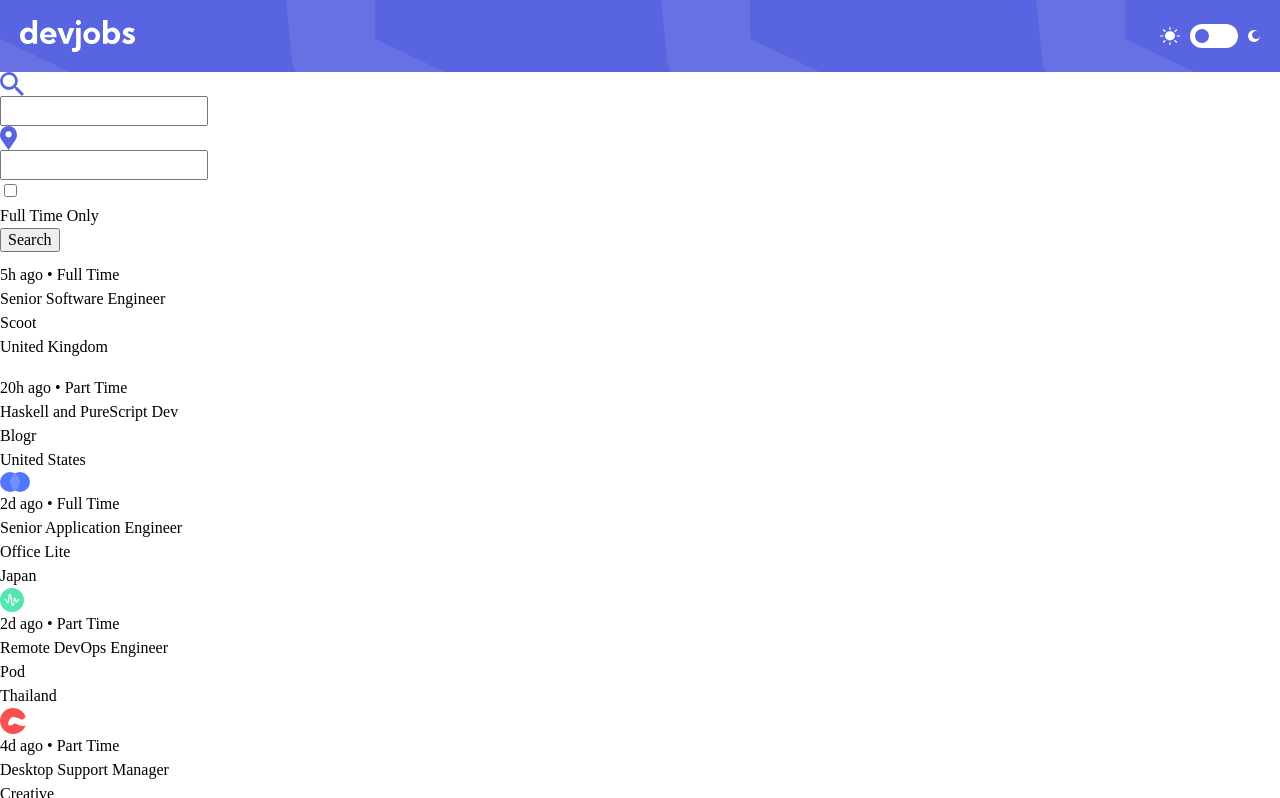
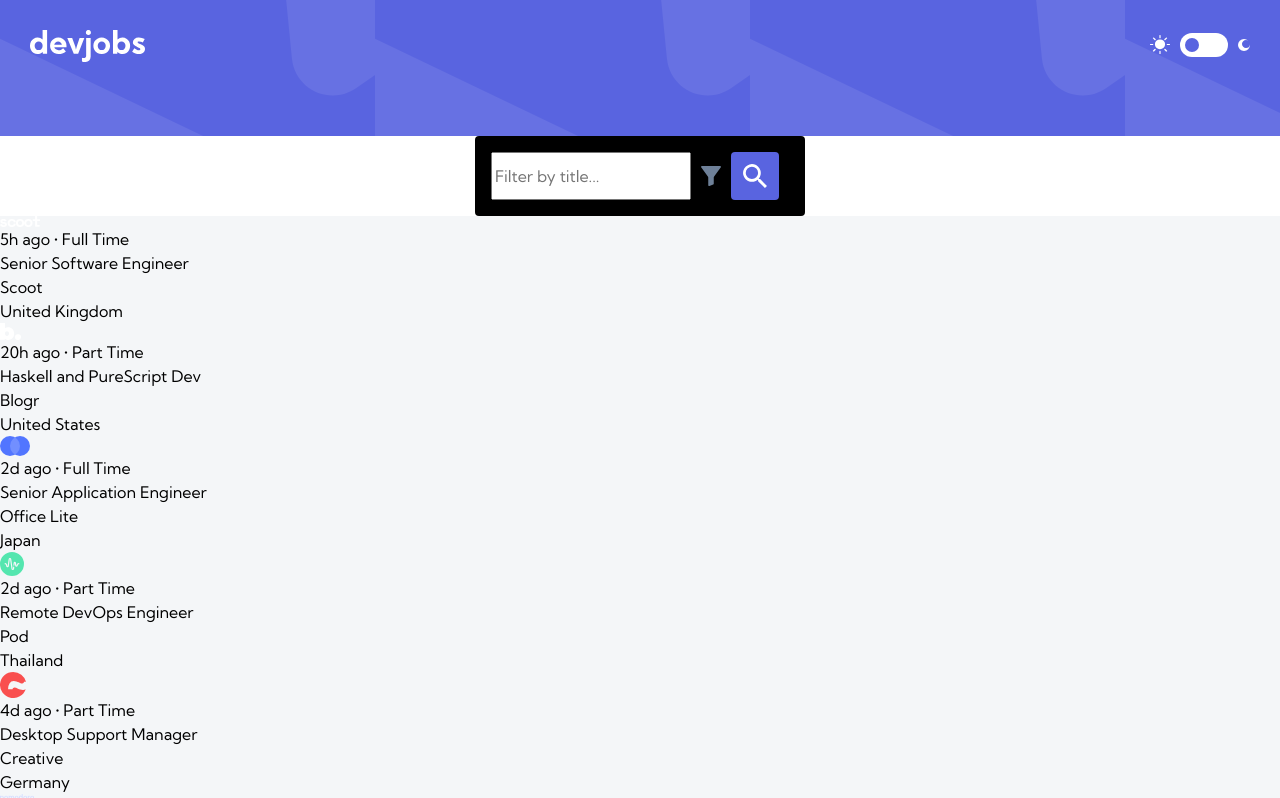
Before and after one commit to Totomir/ECF-Devjobs, a plain HTML site: page Home/index.html in a window 1280 px wide. Shown: the top 798 px of the page. Drawn offline with Linux system fonts and the light colour scheme.

Commit message:
Modification de l'architecture du dossier + modification de l'HTML de la search bar + début de mise en forme

```diff
--- a/Home/index.html
+++ b/Home/index.html
@@ -4,9 +4,9 @@
     <meta charset="UTF-8" />
     <meta http-equiv="X-UA-Compatible" content="IE=edge" />
     <meta name="viewport" content="width=device-width, initial-scale=1.0" />
-    <link rel="stylesheet" href="../Template_CSS/reset.css" />
-    <link rel="stylesheet" href="../Template_CSS/helpers.css" />
-    <link rel="stylesheet" href="style.css" />
+    <link rel="stylesheet" href="style/reset.css" />
+    <link rel="stylesheet" href="style/helpers.css" />
+    <link rel="stylesheet" href="style/style.css" />
     <title>ECF Front-End</title>
   </head>
   <body>
@@ -25,29 +25,12 @@
       </nav>
     </header>
     <section class="container">
-      <nav class="search-bar">
-        <div class="search-by-title">
-          <img
-            src="images/icon-search.svg"
-            alt="Search icon for search bar by title, companies, expertise..."
-          />
-          <input type="text" />
-        </div>
-        <div class="search-by-location">
-          <img
-            src="images/icon-location.svg"
-            alt="Location icon for search by location"
-          />
-          <input type="text" />
-        </div>
-        <div class="fulltime-option">
-          <input type="checkbox" />
-          <p>Full Time Only</p>
-        </div>
-        <div class="search-button">
-          <input type="submit" value="Search" />
-        </div>
-      </nav>
+      <form class="search-bar">
+        <!-- Rajouter label qui devra être caché (accessibilité) -->
+        <input type="text" placeholder="Filter by title..." />
+        <img src="images/mobile-filter-icon.svg" alt="Filter icon" />
+        <input class="search-button" type="submit" value="" />
+      </form>
       <main>
         <!-- Trouver un moyen de faciliter la création de contenue en automatisant les éléments récurrents -->
         <div class="job-card">
--- a/Home/style.css
+++ /dev/null
@@ -1,86 +0,0 @@
-/* kumbh-sans-regular - latin */
-@font-face {
-  font-family: "Kumbh Sans";
-  font-style: normal;
-  font-weight: 400;
-  src: url("../fonts/kumbh-sans-v10-latin-regular.eot"); /* IE9 Compat Modes */
-  src: local(""),
-    url("../fonts/kumbh-sans-v10-latin-regular.eot?#iefix")
-      format("embedded-opentype"),
-    /* IE6-IE8 */ url("../fonts/kumbh-sans-v10-latin-regular.woff2")
-      format("woff2"),
-    /* Super Modern Browsers */
-      url("../fonts/kumbh-sans-v10-latin-regular.woff") format("woff"),
-    /* Modern Browsers */ url("../fonts/kumbh-sans-v10-latin-regular.ttf")
-      format("truetype"),
-    /* Safari, Android, iOS */
-      url("../fonts/kumbh-sans-v10-latin-regular.svg#KumbhSans") format("svg"); /* Legacy iOS */
-}
-
-/* Font pas fonctionnel */
-
-/* HEADER */
-
-header {
-  background-image: url("../Home/images/mobile-background-light.svg");
-  display: flex;
-  align-items: center;
-  justify-content: space-between;
-  padding: 2rem;
-}
-
-.light-switch {
-  display: flex;
-  align-items: center;
-  justify-content: space-between;
-  width: 10rem;
-}
-
-/* Création du switch et de son mouvement */
-.switch {
-  position: relative;
-  display: inline-block;
-  width: 4.8rem;
-  height: 2.4rem;
-}
-
-.switch input {
-  opacity: 0;
-  width: 0;
-  height: 0;
-}
-
-.slider {
-  position: absolute;
-  cursor: pointer;
-  top: 0;
-  left: 0;
-  right: 0;
-  bottom: 0;
-  background-color: white;
-  -webkit-transition: 0.4s;
-  transition: 0.4s;
-}
-
-.slider:before {
-  position: absolute;
-  content: "";
-  height: 1.4rem;
-  width: 1.4rem;
-  left: 5px;
-  bottom: 5px;
-  background-color: #5964e0;
-  transition: 0.4s;
-}
-
-input:checked + .slider:before {
-  transform: translateX(23px);
-}
-
-.slider.round {
-  border-radius: 34px;
-}
-
-.slider.round:before {
-  border-radius: 50%;
-}
--- /dev/null
+++ b/Home/style/style.css
@@ -0,0 +1,126 @@
+/* kumbh-sans-regular - latin */
+@font-face {
+  font-family: "Kumbh Sans";
+  font-style: normal;
+  font-weight: 400;
+  src: url("../fonts/kumbh-sans-v10-latin/kumbh-sans-v10-latin-regular.eot"); /* IE9 Compat Modes */
+  src: local(""),
+    url("../fonts/kumbh-sans-v10-latin/kumbh-sans-v10-latin-regular.eot?#iefix")
+      format("embedded-opentype"),
+    /* IE6-IE8 */
+      url("../fonts/kumbh-sans-v10-latin/kumbh-sans-v10-latin-regular.woff2")
+      format("woff2"),
+    /* Super Modern Browsers */
+      url("../fonts/kumbh-sans-v10-latin/kumbh-sans-v10-latin-regular.woff")
+      format("woff"),
+    /* Modern Browsers */
+      url("../fonts/kumbh-sans-v10-latin/kumbh-sans-v10-latin-regular.ttf")
+      format("truetype"),
+    /* Safari, Android, iOS */
+      url("../fonts/kumbh-sans-v10-latin/kumbh-sans-v10-latin-regular.svg#KumbhSans")
+      format("svg"); /* Legacy iOS */
+}
+
+* {
+  font-family: "Kumbh Sans";
+}
+
+/* HEADER */
+
+header {
+  min-height: 13.6rem;
+  display: flex;
+  justify-content: space-between;
+  background-image: url("../images/mobile-background-light.svg");
+  padding: 3rem;
+}
+
+.light-switch {
+  max-height: 2.4rem;
+  width: 10rem;
+  display: flex;
+  align-items: center;
+  justify-content: space-between;
+  margin-top: 0.25rem;
+}
+
+/* Création du switch et de son mouvement */
+.switch {
+  width: 4.8rem;
+  height: 2.4rem;
+  position: relative;
+  display: inline-block;
+}
+
+.switch input {
+  width: 0;
+  height: 0;
+  opacity: 0;
+}
+
+.slider {
+  position: absolute;
+  top: 0;
+  left: 0;
+  right: 0;
+  bottom: 0;
+  cursor: pointer;
+  background-color: white;
+  transition: 0.4s;
+}
+
+.slider:before {
+  position: absolute;
+  height: 1.4rem;
+  width: 1.4rem;
+  left: 5px;
+  bottom: 5px;
+  background-color: #5964e0;
+  content: "";
+  transition: 0.4s;
+}
+
+input:checked + .slider:before {
+  transform: translateX(23px);
+}
+
+.slider.round {
+  border-radius: 34px;
+}
+
+.slider.round:before {
+  border-radius: 50%;
+}
+
+/* Search Bar */
+
+.search-bar {
+  max-width: 33rem;
+  display: flex;
+  margin-left: auto;
+  margin-right: auto;
+  padding: 1.6rem;
+  background-color: black;
+  border-radius: 4px;
+}
+
+.search-bar input + img {
+  margin: 1rem;
+}
+
+.search-button {
+  width: 4.8rem;
+  height: 4.8rem;
+  padding: 1.2rem;
+  background-color: #5964e0;
+  background-image: url("../images/mobile-icon-search.svg");
+  background-position: center;
+  background-repeat: no-repeat;
+  border: none;
+  border-radius: 4px;
+}
+/* Main */
+
+main {
+  background-color: #f4f6f8;
+}
```
Also changed, not shown: Home/style/helpers.css (renamed from Template_CSS/helpers.css), Home/style/reset.css (renamed from Template_CSS/reset.css).
